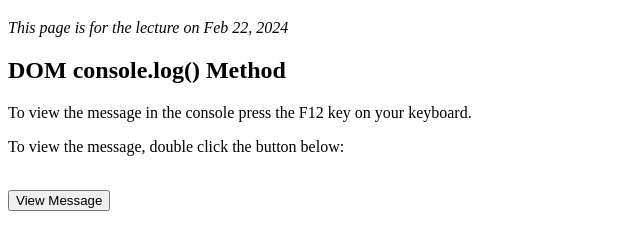
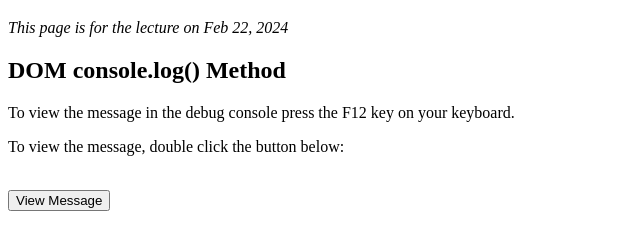
Before and after one commit to ssargent-uat/javascript3, a website: page file.html in a window 1280 px wide. Shown: the part 61-310 px from the top of the page, without its empty margins (0-640 px from the left). Drawn offline with Linux system fonts and the light colour scheme.

```diff
--- a/file.html
+++ b/file.html
@@ -16,7 +16,7 @@
 
             <h2>DOM console.log() Method</h2>
             <p>
-                To view the message in the console
+                To view the message in the debug console
                 press the F12 key on your keyboard.
             </p>
             <p>
```
